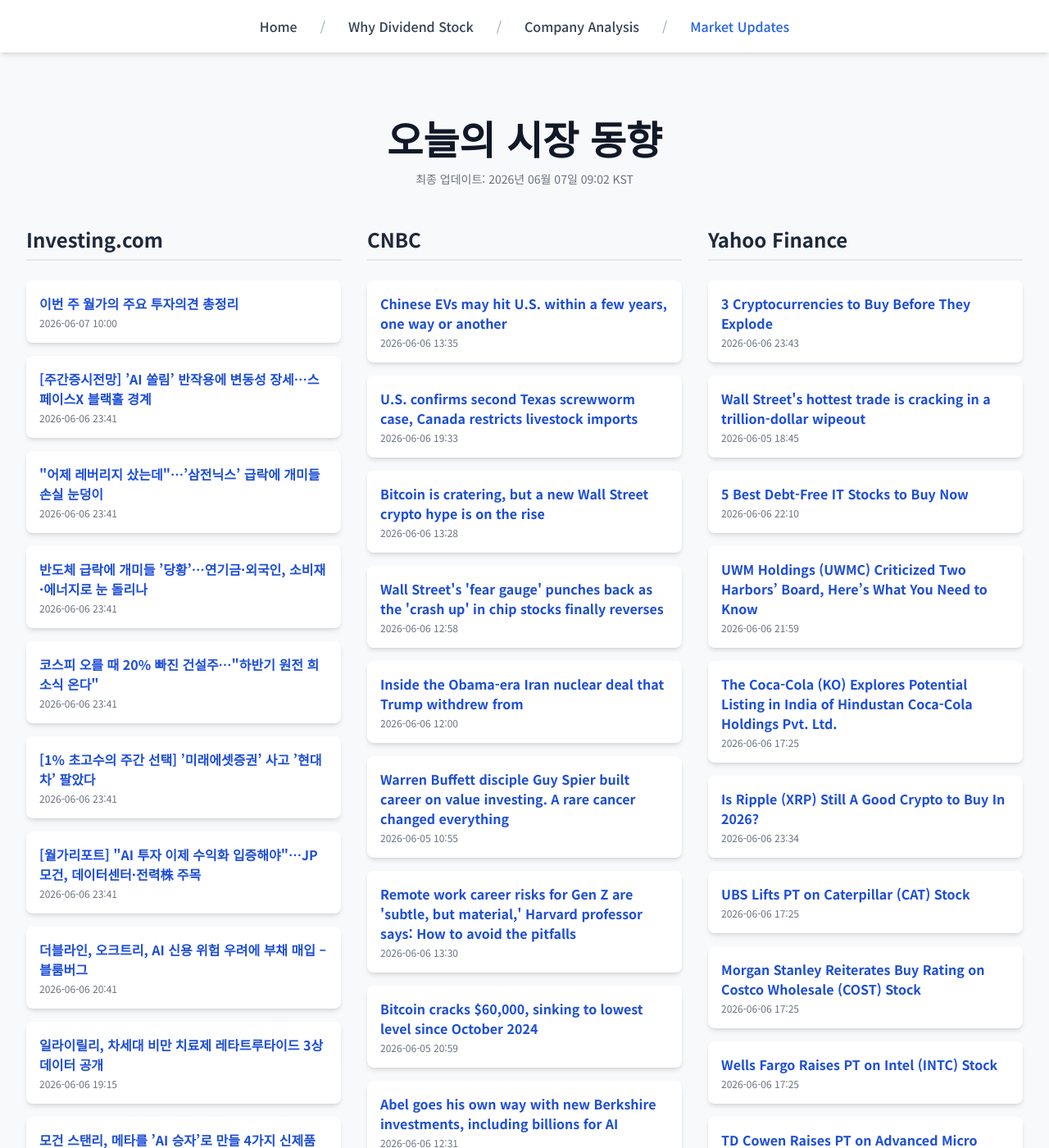
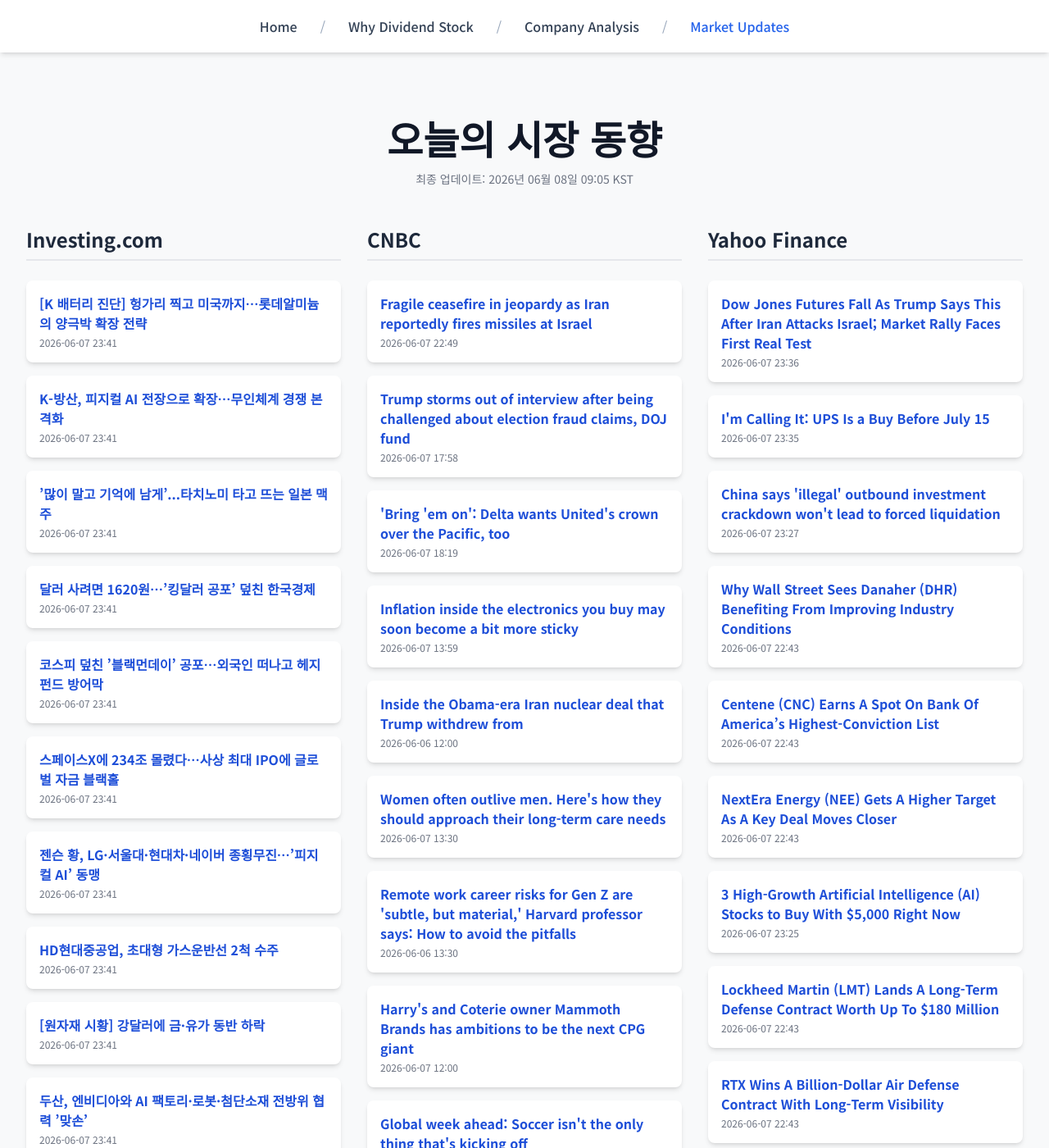
Before and after one commit to Kay-Hwang/my-company-analysis, a Jekyll site: the page built from market-updates.html, in a window 1280 px wide and 1400 px high. Shown: the whole window at 82% size. Built offline with Jekyll 4.4.1, drawn with Linux system fonts in a browser that asks for light colours; nearby versions of some CDN libraries; a script that is not in the unit is left out; some of the changed text lies outside the part shown.

Commit message:
Update daily data

```diff
--- a/_data/latest_data.json
+++ b/_data/latest_data.json
@@ -1,92 +1,92 @@
 {
-  "lastUpdated": "2026년 06월 07일 09:02 KST",
+  "lastUpdated": "2026년 06월 08일 09:05 KST",
   "news": {
     "investing": [
       {
-        "title": "이번 주 월가의 주요 투자의견 총정리",
-        "link": "https://kr.investing.com/news/stock-market-news/article-1974561",
-        "pubDate": "2026-06-07 10:00:00",
-        "summary": "이번 주 월가의 주요 투자의견 총정리"
+        "title": "[K 배터리 진단] 헝가리 찍고 미국까지…롯데알미늄의 양극박 확장 전략",
+        "link": "https://kr.investing.com/news/stock-market-news/article-1974796",
+        "pubDate": "2026-06-07 23:41:33",
+        "summary": "[K 배터리 진단] 헝가리 찍고 미국까지…롯데알미늄의 양극박 확장 전략"
       },
       {
-        "title": "[주간증시전망] ’AI 쏠림’ 반작용에 변동성 장세…스페이스X 블랙홀 경계",
-        "link": "https://kr.investing.com/news/stock-market-news/article-1974632",
-        "pubDate": "2026-06-06 23:41:19",
-        "summary": "[주간증시전망] ’AI 쏠림’ 반작용에 변동성 장세…스페이스X 블랙홀 경계"
+        "title": "K-방산, 피지컬 AI 전장으로 확장…무인체계 경쟁 본격화",
+        "link": "https://kr.investing.com/news/stock-market-news/article-1974795",
+        "pubDate": "2026-06-07 23:41:32",
+        "summary": "K-방산, 피지컬 AI 전장으로 확장…무인체계 경쟁 본격화"
       },
       {
-        "title": "\"어제 레버리지 샀는데\"…’삼전닉스’ 급락에 개미들 손실 눈덩이",
-        "link": "https://kr.investing.com/news/stock-market-news/article-1974631",
-        "pubDate": "2026-06-06 23:41:18",
-        "summary": "\"어제 레버리지 샀는데\"…’삼전닉스’ 급락에 개미들 손실 눈덩이"
+        "title": "’많이 말고 기억에 남게’...타치노미 타고 뜨는 일본 맥주",
+        "link": "https://kr.investing.com/news/stock-market-news/article-1974794",
+        "pubDate": "2026-06-07 23:41:32",
+        "summary": "’많이 말고 기억에 남게’...타치노미 타고 뜨는 일본 맥주"
       },
       {
-        "title": "반도체 급락에 개미들 ’당황’…연기금·외국인, 소비재·에너지로 눈 돌리나",
-        "link": "https://kr.investing.com/news/stock-market-news/article-1974630",
-        "pubDate": "2026-06-06 23:41:18",
-        "summary": "반도체 급락에 개미들 ’당황’…연기금·외국인, 소비재·에너지로 눈 돌리나"
+        "title": "달러 사려면 1620원…’킹달러 공포’ 덮친 한국경제",
+        "link": "https://kr.investing.com/news/stock-market-news/article-1974793",
+        "pubDate": "2026-06-07 23:41:32",
+        "summary": "달러 사려면 1620원…’킹달러 공포’ 덮친 한국경제"
       },
       {
-        "title": "코스피 오를 때 20% 빠진 건설주…\"하반기 원전 희소식 온다\"",
-        "link": "https://kr.investing.com/news/stock-market-news/article-1974629",
-        "pubDate": "2026-06-06 23:41:18",
-        "summary": "코스피 오를 때 20% 빠진 건설주…\"하반기 원전 희소식 온다\""
+        "title": "코스피 덮친 ’블랙먼데이’ 공포…외국인 떠나고 헤지펀드 방어막",
+        "link": "https://kr.investing.com/news/stock-market-news/article-1974792",
+        "pubDate": "2026-06-07 23:41:31",
+        "summary": "코스피 덮친 ’블랙먼데이’ 공포…외국인 떠나고 헤지펀드 방어막"
       },
       {
-        "title": "[1% 초고수의 주간 선택] ’미래에셋증권’ 사고 ’현대차’ 팔았다",
-        "link": "https://kr.investing.com/news/stock-market-news/article-1974628",
-        "pubDate": "2026-06-06 23:41:17",
-        "summary": "[1% 초고수의 주간 선택] ’미래에셋증권’ 사고 ’현대차’ 팔았다"
+        "title": "스페이스X에 234조 몰렸다…사상 최대 IPO에 글로벌 자금 블랙홀",
+        "link": "https://kr.investing.com/news/stock-market-news/article-1974791",
+        "pubDate": "2026-06-07 23:41:31",
+        "summary": "스페이스X에 234조 몰렸다…사상 최대 IPO에 글로벌 자금 블랙홀"
       },
       {
-        "title": "[월가리포트] \"AI 투자 이제 수익화 입증해야\"…JP모건, 데이터센터·전력株 주목",
-        "link": "https://kr.investing.com/news/stock-market-news/article-1974627",
-        "pubDate": "2026-06-06 23:41:17",
-        "summary": "[월가리포트] \"AI 투자 이제 수익화 입증해야\"…JP모건, 데이터센터·전력株 주목"
+        "title": "젠슨 황, LG·서울대·현대차·네이버 종횡무진…’피지컬 AI’ 동맹",
+        "link": "https://kr.investing.com/news/stock-market-news/article-1974790",
+        "pubDate": "2026-06-07 23:41:31",
+        "summary": "젠슨 황, LG·서울대·현대차·네이버 종횡무진…’피지컬 AI’ 동맹"
       },
       {
-        "title": "더블라인, 오크트리, AI 신용 위험 우려에 부채 매입 – 블룸버그",
-        "link": "https://kr.investing.com/news/stock-market-news/article-93CH-1974615",
-        "pubDate": "2026-06-06 20:41:44",
-        "summary": "더블라인, 오크트리, AI 신용 위험 우려에 부채 매입 – 블룸버그"
+        "title": "HD현대중공업, 초대형 가스운반선 2척 수주",
+        "link": "https://kr.investing.com/news/stock-market-news/article-1974789",
+        "pubDate": "2026-06-07 23:41:30",
+        "summary": "HD현대중공업, 초대형 가스운반선 2척 수주"
       },
       {
-        "title": "일라이릴리, 차세대 비만 치료제 레타트루타이드 3상 데이터 공개",
-        "link": "https://kr.investing.com/news/stock-market-news/article-1974612",
-        "pubDate": "2026-06-06 19:15:28",
-        "summary": "일라이릴리, 차세대 비만 치료제 레타트루타이드 3상 데이터 공개"
+        "title": "[원자재 시황] 강달러에 금·유가 동반 하락",
+        "link": "https://kr.investing.com/news/stock-market-news/article-1974788",
+        "pubDate": "2026-06-07 23:41:30",
+        "summary": "[원자재 시황] 강달러에 금·유가 동반 하락"
       },
       {
-        "title": "모건 스탠리, 메타를 ’AI 승자’로 만들 4가지 신제품 제시",
-        "link": "https://kr.investing.com/news/stock-market-news/article-1974604",
-        "pubDate": "2026-06-06 16:22:57",
-        "summary": "모건 스탠리, 메타를 ’AI 승자’로 만들 4가지 신제품 제시"
+        "title": "두산, 엔비디아와 AI 팩토리·로봇·첨단소재 전방위 협력 ’맞손’",
+        "link": "https://kr.investing.com/news/stock-market-news/article-1974787",
+        "pubDate": "2026-06-07 23:41:30",
+        "summary": "두산, 엔비디아와 AI 팩토리·로봇·첨단소재 전방위 협력 ’맞손’"
       }
     ],
     "cnbc": [
       {
-        "title": "Chinese EVs may hit U.S. within a few years, one way or another",
-        "link": "https://www.cnbc.com/2026/06/06/chinese-evs-auto-sales-manufacturing-us.html",
-        "pubDate": "Sat, 06 Jun 2026 13:35:07 GMT",
-        "summary": "Chinese electric vehicles are likely to be sold in the U.S. within years, despite tariffs, strict laws and opposition from the auto industry and politicians."
+        "title": "Fragile ceasefire in jeopardy as Iran reportedly fires missiles at Israel",
+        "link": "https://www.cnbc.com/2026/06/07/iran-fires-missiles-israel-ceasefire-strains.html",
+        "pubDate": "Sun, 07 Jun 2026 22:49:54 GMT",
+        "summary": "The fragile ceasefire between the U.S. and Iran has been in place since early April."
       },
       {
-        "title": "U.S. confirms second Texas screwworm case, Canada restricts livestock imports",
-        "link": "https://www.cnbc.com/2026/06/06/us-confirms-second-texas-screwworm-case.html",
-        "pubDate": "Sat, 06 Jun 2026 19:33:38 GMT",
-        "summary": "New World screwworm larvae feed on the living tissue of warm-blooded animals, creating severe wounds that can be fatal if left untreated."
+        "title": "Trump storms out of interview after being challenged about election fraud claims, DOJ fund",
+        "link": "https://www.cnbc.com/2026/06/07/trump-election-fraud-doj-fund-weaponization-storms-out.html",
+        "pubDate": "Sun, 07 Jun 2026 17:58:36 GMT",
+        "summary": "The president said he would like to see the weaponization fund proceed despite setbacks."
       },
       {
-        "title": "Bitcoin is cratering, but a new Wall Street crypto hype is on the rise",
-        "link": "https://www.cnbc.com/2026/06/06/bitcoin-price-crash-crypto-hype-hyperliquid-etfs.html",
-        "pubDate": "Sat, 06 Jun 2026 13:28:42 GMT",
-        "summary": "As bitcoin dropped to its lowest price since 2024, investors flock to a new type of crypto investment linked to the hyperliquid platforms, HYPE ETFs."
+        "title": "'Bring 'em on': Delta wants United's crown over the Pacific, too",
+        "link": "https://www.cnbc.com/2026/06/07/delta-takes-on-united-over-the-pacific.html",
+        "pubDate": "Sun, 07 Jun 2026 18:19:15 GMT",
+        "summary": "Delta's president, Peter Carter, told CNBC that the carrier wants to take United on over the Pacific."
       },
       {
-        "title": "Wall Street's 'fear gauge' punches back as the 'crash up' in chip stocks finally reverses",
-        "link": "https://www.cnbc.com/2026/06/06/wall-streets-fear-gauge-punches-back-as-the-crash-up-in-chip-stocks-finally-reverses.html",
-        "pubDate": "Sat, 06 Jun 2026 12:58:29 GMT",
-        "summary": "The monster rally in semiconductor stocks hit a wall on Friday, and the VIX at last caught up with other volatility metrics."
+        "title": "Inflation inside the electronics you buy may soon become a bit more sticky",
+        "link": "https://www.cnbc.com/2026/06/07/inflation-iran-war-consumer-economy-electronics.html",
+        "pubDate": "Sun, 07 Jun 2026 13:59:37 GMT",
+        "summary": "Most consumers are not familiar with the role resin plays inside electronics like smartphones. A current shortage of the materials may push up prices."
       },
       {
         "title": "Inside the Obama-era Iran nuclear deal that Trump withdrew from",
@@ -95,10 +95,10 @@
         "summary": "The U.S. and Iran have yet to reach a peace deal or address Iran's nuclear ambitions, despite signals from Trump that talks are progressing."
       },
       {
-        "title": "Warren Buffett disciple Guy Spier built career on value investing. A rare cancer changed everything",
-        "link": "https://www.cnbc.com/2026/06/05/warren-buffett-disciple-guy-spiers-rare-cancer-made-him-revalue-everything.html",
-        "pubDate": "Fri, 05 Jun 2026 10:55:02 GMT",
-        "summary": "After a glioblastoma diagnosis, value investor Guy Spier rethought wealth, time and legacy — and the impact he can have on rare disease research."
+        "title": "Women often outlive men. Here's how they should approach their long-term care needs",
+        "link": "https://www.cnbc.com/2026/06/07/women-long-term-care-retirement.html",
+        "pubDate": "Sun, 07 Jun 2026 13:30:01 GMT",
+        "summary": "In addition to typically living longer than their husbands, women also are more likely to need long-term care, which can be costly."
       },
       {
         "title": "Remote work career risks for Gen Z are 'subtle, but material,' Harvard professor says: How to avoid the pitfalls",
@@ -107,84 +107,84 @@
         "summary": "Forgoing the office can have detrimental \"scarring\" impacts on young workers. Here's how to navigate the benefits and drawbacks of remote work."
       },
       {
-        "title": "Bitcoin cracks $60,000, sinking to lowest level since October 2024",
-        "link": "https://www.cnbc.com/2026/06/05/bitcoin-dismal-week-price-below-all-time-high-crypto-investors.html",
-        "pubDate": "Fri, 05 Jun 2026 20:59:16 GMT",
-        "summary": "The weeklong sell-off was exacerbated after a stronger-than-expected May jobs report Friday sent yields higher and pressured risk assets."
+        "title": "Harry's and Coterie owner Mammoth Brands has ambitions to be the next CPG giant",
+        "link": "https://www.cnbc.com/2026/06/07/harrys-coterie-owner-mammoth-brands-growth-ipo-rumors.html",
+        "pubDate": "Sun, 07 Jun 2026 12:00:01 GMT",
+        "summary": "Mammoth's direct-to-consumer brands have helped upend the razor, diaper and deodorant categories."
       },
       {
-        "title": "Abel goes his own way with new Berkshire investments, including billions for AI",
-        "link": "https://www.cnbc.com/2026/06/06/abel-goes-his-own-way-with-new-berkshire-investments-including-billions-for-ai.html",
-        "pubDate": "Sat, 06 Jun 2026 12:31:02 GMT",
-        "summary": "Warren Buffett tells CNBC's Becky Quick new Berkshire Hathaway CEO Greg Abel has \"launched\" with his first major deal."
+        "title": "Global week ahead: Soccer isn't the only thing that's kicking off",
+        "link": "https://www.cnbc.com/2026/06/07/investors-watch-world-cup-ai-stocks-spacex-ipo.html",
+        "pubDate": "Sun, 07 Jun 2026 05:00:01 GMT",
+        "summary": "World Cup fever grips football fans worldwide ahead of the opening game on June 11th, but it's not just soccer that's kicking off next week."
       },
       {
-        "title": "How ‘Backrooms’ producer Peter Chernin thinks Hollywood needs to change",
-        "link": "https://www.cnbc.com/2026/06/06/backrooms-peter-chernin-hollywood.html",
-        "pubDate": "Sat, 06 Jun 2026 13:00:01 GMT",
-        "summary": "Franchise fatigue could drive an entertainment industry sea change as the appetite for fresh ideas grows and younger audiences make up more box office sales."
+        "title": "Top Wall Street analysts recommend these 3 dividend stocks for solid returns",
+        "link": "https://www.cnbc.com/2026/06/07/top-analysts-recommend-these-3-dividend-stocks-for-solid-returns.html",
+        "pubDate": "Sun, 07 Jun 2026 12:21:24 GMT",
+        "summary": "Investors seeking steady income can bolster their portfolios by adding dividend stocks with attractive yields."
       }
     ],
     "yahoo": [
       {
-        "title": "3 Cryptocurrencies to Buy Before They Explode",
-        "link": "https://finance.yahoo.com/markets/crypto/articles/3-cryptocurrencies-buy-explode-234300484.html",
-        "pubDate": "2026-06-06T23:43:00Z",
-        "summary": "3 Cryptocurrencies to Buy Before They Explode"
+        "title": "Dow Jones Futures Fall As Trump Says This After Iran Attacks Israel; Market Rally Faces First Real Test",
+        "link": "https://www.investors.com/market-trend/stock-market-today/dow-jones-futures-what-to-do-market-rally-test-spacex-ipo-apple-oracle/?src=A00220&yptr=yahoo",
+        "pubDate": "2026-06-07T23:36:44Z",
+        "summary": "Dow Jones Futures Fall As Trump Says This After Iran Attacks Israel; Market Rally Faces First Real Test"
       },
       {
-        "title": "Wall Street's hottest trade is cracking in a trillion-dollar wipeout",
-        "link": "https://finance.yahoo.com/markets/article/wall-streets-hottest-trade-is-cracking-in-a-trillion-dollar-wipeout-184540683.html",
-        "pubDate": "2026-06-05T18:45:40Z",
-        "summary": "Wall Street's hottest trade is cracking in a trillion-dollar wipeout"
+        "title": "I'm Calling It: UPS Is a Buy Before July 15",
+        "link": "https://finance.yahoo.com/markets/stocks/articles/im-calling-ups-buy-july-233500658.html",
+        "pubDate": "2026-06-07T23:35:00Z",
+        "summary": "I'm Calling It: UPS Is a Buy Before July 15"
       },
       {
-        "title": "5 Best Debt-Free IT Stocks to Buy Now",
-        "link": "https://finance.yahoo.com/markets/stocks/articles/5-best-debt-free-stocks-221049781.html",
-        "pubDate": "2026-06-06T22:10:49Z",
-        "summary": "5 Best Debt-Free IT Stocks to Buy Now"
+        "title": "China says 'illegal' outbound investment crackdown won't lead to forced liquidation",
+        "link": "https://finance.yahoo.com/economy/policy/articles/china-says-illegal-outbound-investment-232751667.html",
+        "pubDate": "2026-06-07T23:27:51Z",
+        "summary": "China says 'illegal' outbound investment crackdown won't lead to forced liquidation"
       },
       {
-        "title": "UWM Holdings (UWMC) Criticized Two Harbors’ Board, Here’s What You Need to Know",
-        "link": "https://finance.yahoo.com/markets/stocks/articles/uwm-holdings-uwmc-criticized-two-215901442.html",
-        "pubDate": "2026-06-06T21:59:01Z",
-        "summary": "UWM Holdings (UWMC) Criticized Two Harbors’ Board, Here’s What You Need to Know"
+        "title": "Why Wall Street Sees Danaher (DHR) Benefiting From Improving Industry Conditions",
+        "link": "https://finance.yahoo.com/markets/stocks/articles/why-wall-street-sees-danaher-224355309.html",
+        "pubDate": "2026-06-07T22:43:55Z",
+        "summary": "Why Wall Street Sees Danaher (DHR) Benefiting From Improving Industry Conditions"
       },
       {
-        "title": "The Coca-Cola (KO) Explores Potential Listing in India of Hindustan Coca-Cola Holdings Pvt. Ltd.",
-        "link": "https://finance.yahoo.com/markets/stocks/articles/coca-cola-ko-explores-potential-172531894.html",
-        "pubDate": "2026-06-06T17:25:31Z",
-        "summary": "The Coca-Cola (KO) Explores Potential Listing in India of Hindustan Coca-Cola Holdings Pvt. Ltd."
+        "title": "Centene (CNC) Earns A Spot On Bank Of America’s Highest-Conviction List",
+        "link": "https://finance.yahoo.com/markets/stocks/articles/centene-cnc-earns-spot-bank-224346095.html",
+        "pubDate": "2026-06-07T22:43:46Z",
+        "summary": "Centene (CNC) Earns A Spot On Bank Of America’s Highest-Conviction List"
       },
       {
-        "title": "Is Ripple (XRP) Still A Good Crypto to Buy In 2026?",
-        "link": "https://finance.yahoo.com/markets/crypto/articles/ripple-xrp-still-good-crypto-233404080.html",
-        "pubDate": "2026-06-06T23:34:04Z",
-        "summary": "Is Ripple (XRP) Still A Good Crypto to Buy In 2026?"
+        "title": "NextEra Energy (NEE) Gets A Higher Target As A Key Deal Moves Closer",
+        "link": "https://finance.yahoo.com/sectors/energy/articles/nextera-energy-nee-gets-higher-224339718.html",
+        "pubDate": "2026-06-07T22:43:39Z",
+        "summary": "NextEra Energy (NEE) Gets A Higher Target As A Key Deal Moves Closer"
       },
       {
-        "title": "UBS Lifts PT on Caterpillar (CAT) Stock",
-        "link": "https://finance.yahoo.com/markets/stocks/articles/ubs-lifts-pt-caterpillar-cat-172522857.html",
-        "pubDate": "2026-06-06T17:25:22Z",
-        "summary": "UBS Lifts PT on Caterpillar (CAT) Stock"
+        "title": "3 High-Growth Artificial Intelligence (AI) Stocks to Buy With $5,000 Right Now",
+        "link": "https://finance.yahoo.com/markets/stocks/articles/3-high-growth-artificial-intelligence-232500984.html",
+        "pubDate": "2026-06-07T23:25:00Z",
+        "summary": "3 High-Growth Artificial Intelligence (AI) Stocks to Buy With $5,000 Right Now"
       },
       {
-        "title": "Morgan Stanley Reiterates Buy Rating on Costco Wholesale (COST) Stock",
-        "link": "https://finance.yahoo.com/markets/stocks/articles/morgan-stanley-reiterates-buy-rating-172516326.html",
-        "pubDate": "2026-06-06T17:25:16Z",
-        "summary": "Morgan Stanley Reiterates Buy Rating on Costco Wholesale (COST) Stock"
+        "title": "Lockheed Martin (LMT) Lands A Long-Term Defense Contract Worth Up To $180 Million",
+        "link": "https://finance.yahoo.com/markets/stocks/articles/lockheed-martin-lmt-lands-long-224332961.html",
+        "pubDate": "2026-06-07T22:43:32Z",
+        "summary": "Lockheed Martin (LMT) Lands A Long-Term Defense Contract Worth Up To $180 Million"
       },
       {
-        "title": "Wells Fargo Raises PT on Intel (INTC) Stock",
-        "link": "https://finance.yahoo.com/markets/stocks/articles/wells-fargo-raises-pt-intel-172508626.html",
-        "pubDate": "2026-06-06T17:25:08Z",
-        "summary": "Wells Fargo Raises PT on Intel (INTC) Stock"
+        "title": "RTX Wins A Billion-Dollar Air Defense Contract With Long-Term Visibility",
+        "link": "https://finance.yahoo.com/markets/stocks/articles/rtx-wins-billion-dollar-air-224324602.html",
+        "pubDate": "2026-06-07T22:43:24Z",
+        "summary": "RTX Wins A Billion-Dollar Air Defense Contract With Long-Term Visibility"
       },
       {
-        "title": "TD Cowen Raises PT on Advanced Micro Devices (AMD) Stock",
-        "link": "https://finance.yahoo.com/markets/stocks/articles/td-cowen-raises-pt-advanced-172502621.html",
-        "pubDate": "2026-06-06T17:25:02Z",
-        "summary": "TD Cowen Raises PT on Advanced Micro Devices (AMD) Stock"
+        "title": "Walmart (WMT) Opens New Opportunities For Advertisers Beyond Its Own Platform",
+        "link": "https://finance.yahoo.com/markets/stocks/articles/walmart-wmt-opens-opportunities-advertisers-224318449.html",
+        "pubDate": "2026-06-07T22:43:18Z",
+        "summary": "Walmart (WMT) Opens New Opportunities For Advertisers Beyond Its Own Platform"
       }
     ]
   }
```
